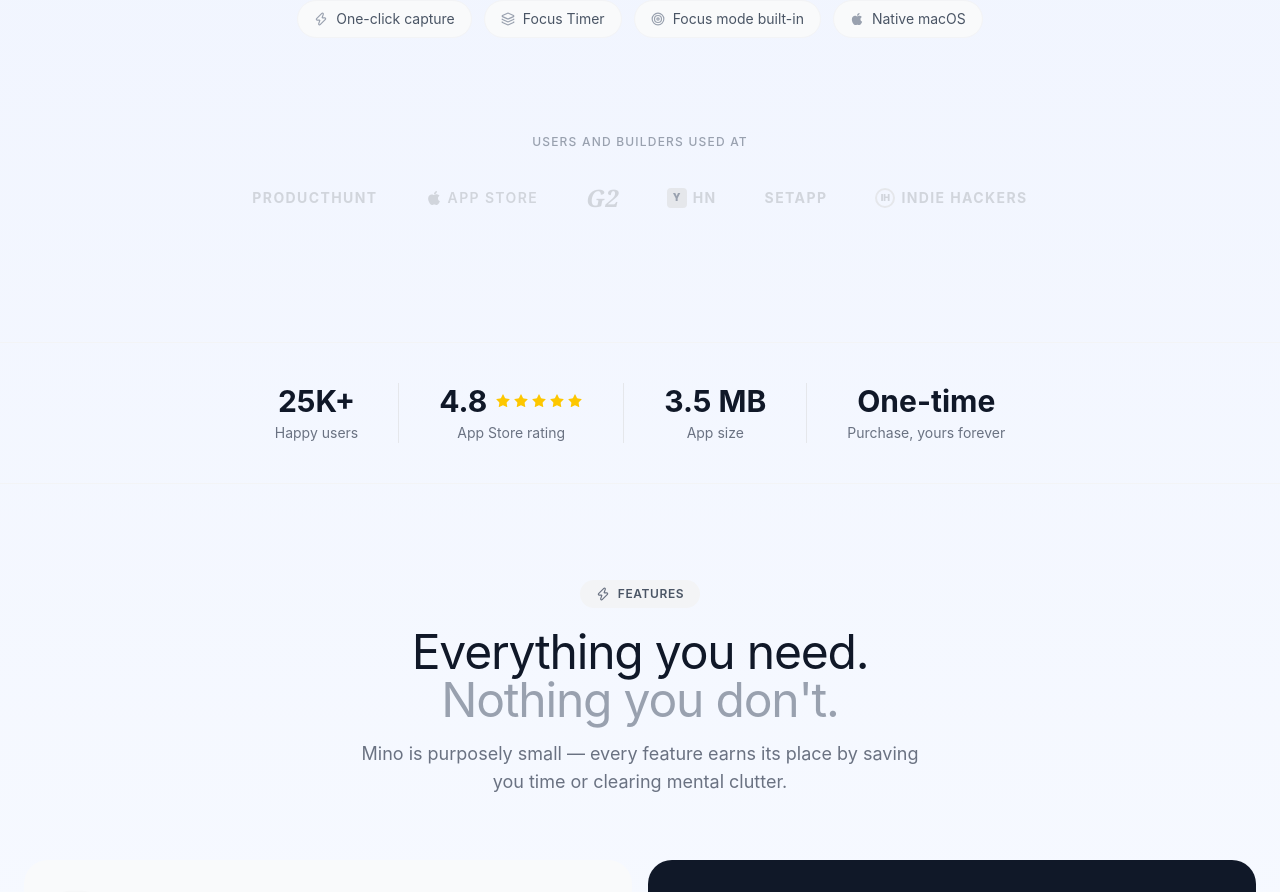
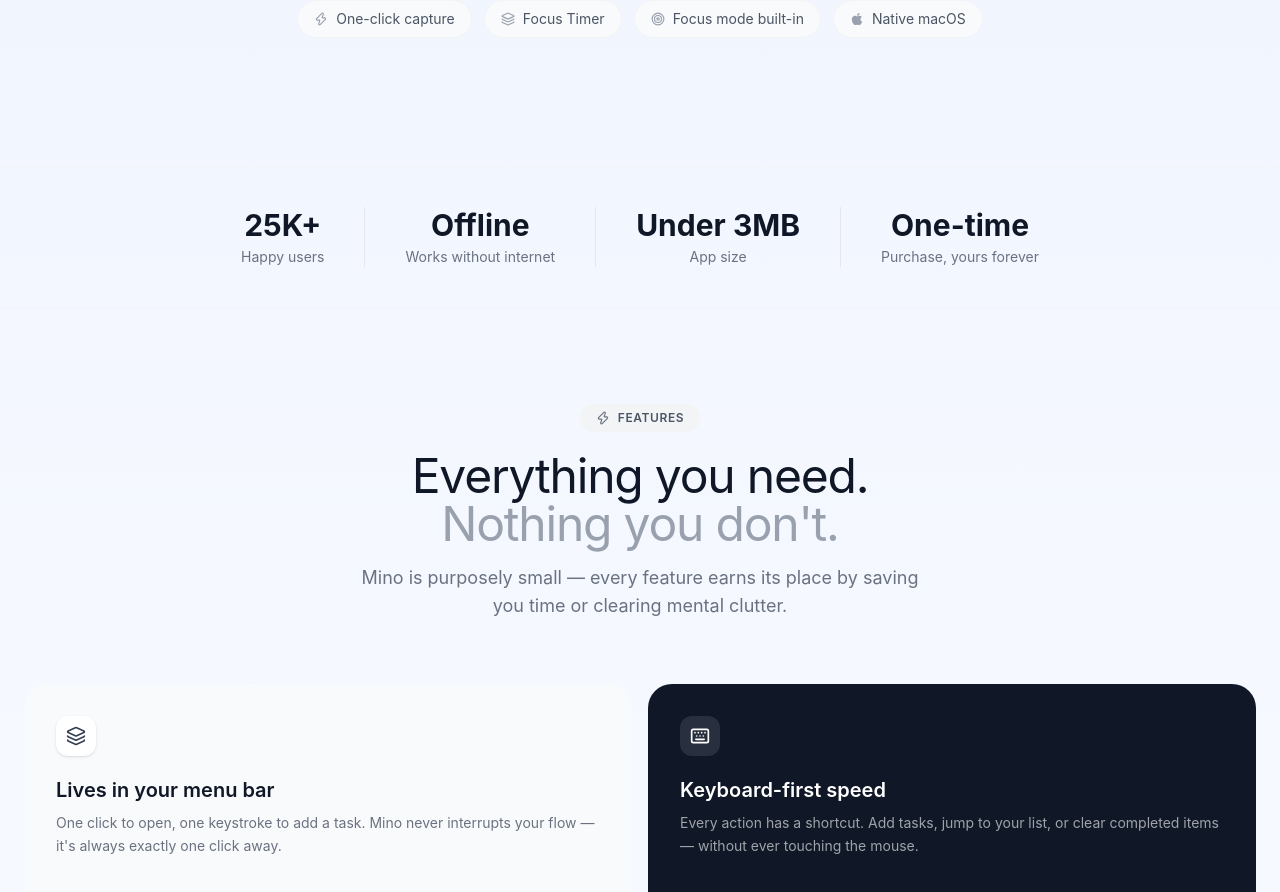
Before and after one commit to anishsarkars/portfolio-anish, a React (Vite) app: page / in a window 1280 px wide. Shown: the part 1320-2212 px from the top of the page. Built offline with nearby package versions, Linux system fonts and the light colour scheme; no server answers.

Commit message:
chore: clean up unused components and resolve TS errors

```diff
--- a/src/App.tsx
+++ b/src/App.tsx
@@ -196,36 +196,6 @@
   );
 };
 
-// ─── Company Logos ────────────────────────────────────────────────────────────
-const CompanyLogos = () => (
-  <div className="flex flex-wrap items-center justify-center gap-x-12 gap-y-6">
-    {/* PRODUCTHUNT */}
-    <span className="text-sm font-bold tracking-widest text-gray-300 uppercase">ProductHunt</span>
-    {/* APP STORE */}
-    <div className="flex items-center gap-1.5">
-      <AppleLogo className="w-4 h-4 text-gray-300" />
-      <span className="text-sm font-semibold tracking-widest text-gray-300 uppercase">App Store</span>
-    </div>
-    {/* G2 */}
-    <span className="text-2xl font-black italic text-gray-300" style={{ fontFamily: 'Georgia, serif' }}>G2</span>
-    {/* HACKERNEWS */}
-    <div className="flex items-center gap-1.5">
-      <div className="w-5 h-5 bg-gray-200 rounded flex items-center justify-center">
-        <span className="text-[10px] font-black text-gray-400">Y</span>
-      </div>
-      <span className="text-sm font-bold tracking-widest text-gray-300 uppercase">HN</span>
-    </div>
-    {/* SETAPP */}
-    <span className="text-sm font-bold tracking-widest text-gray-300 uppercase">Setapp</span>
-    {/* INDIE HACKERS */}
-    <div className="flex items-center gap-1.5">
-      <div className="w-5 h-5 rounded-full border-2 border-gray-200 flex items-center justify-center">
-        <span className="text-[9px] font-black text-gray-300">IH</span>
-      </div>
-      <span className="text-sm font-bold tracking-widest text-gray-300 uppercase">Indie Hackers</span>
-    </div>
-  </div>
-);
 
 // ─── Landing Page ─────────────────────────────────────────────────────────────────
 function LandingPage() {
@@ -361,38 +331,20 @@
             ))}
           </div>
 
-          {/* ── COMPANY LOGOS ────────────────────────────────────────────────── */}
-          <div
-            className="animate-fade-in-up mt-24"
-            style={{ animationDelay: '0.8s', opacity: 0 }}
-          >
-            <p className="text-xs font-medium text-gray-400 uppercase tracking-widest mb-8">
-              Users and builders used at
-            </p>
-            <CompanyLogos />
-          </div>
+
         </section>
 
         {/* ── SOCIAL PROOF STRIP ─────────────────────────────────────────────── */}
         <div className="border-t border-gray-100 px-6 py-10 flex flex-col md:flex-row items-center justify-center divide-y md:divide-y-0 md:divide-x divide-gray-200 text-center">
           {[
             { value: '25K+', label: 'Happy users' },
-            { value: '4.8', label: 'App Store rating', stars: true },
-            { value: '3.5 MB', label: 'App size' },
+            { value: 'Offline', label: 'Works without internet' },
+            { value: 'Under 3MB', label: 'App size' },
             { value: 'One-time', label: 'Purchase, yours forever' },
           ].map((stat) => (
             <div key={stat.label} className="py-6 md:py-0 px-10 w-full md:w-auto">
               <div className="flex items-center justify-center gap-2">
                 <p className="text-3xl font-bold text-gray-900">{stat.value}</p>
-                {stat.stars && (
-                  <div className="flex items-center gap-0.5 text-yellow-400">
-                    <Star className="w-4 h-4" fill="currentColor" stroke="none" />
-                    <Star className="w-4 h-4" fill="currentColor" stroke="none" />
-                    <Star className="w-4 h-4" fill="currentColor" stroke="none" />
-                    <Star className="w-4 h-4" fill="currentColor" stroke="none" />
-                    <Star className="w-4 h-4" fill="currentColor" stroke="none" />
-                  </div>
-                )}
               </div>
               <p className="text-sm text-gray-500 mt-1">{stat.label}</p>
             </div>
```
